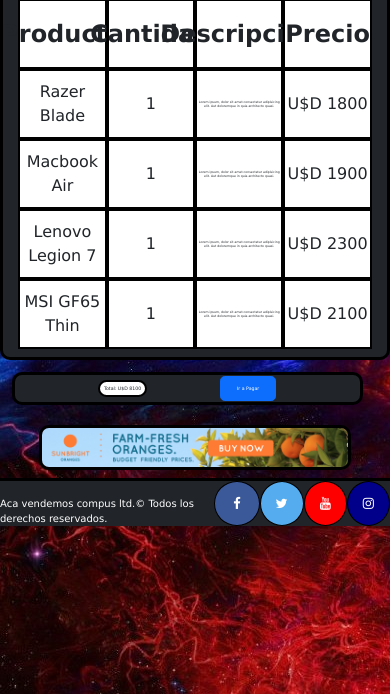
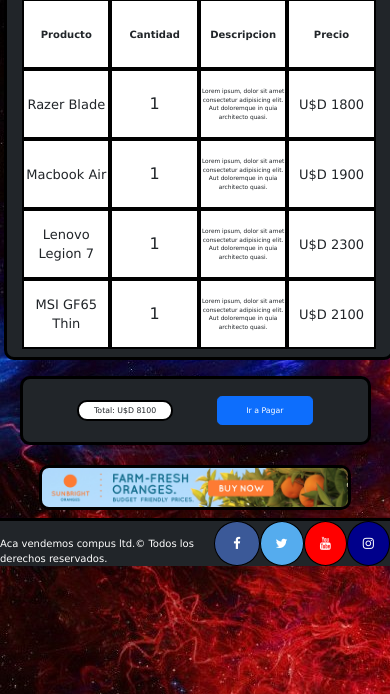
Before and after one commit to markmysler/Acavendemoscompusass, a website: page pages/carrito.html in a window 390 px wide. Shown: the part 150-844 px from the top of the page. Drawn offline with nearby package versions, Linux system fonts and the light colour scheme.

Commit message:
responsive sass

```diff
--- a/pages/carrito.html
+++ b/pages/carrito.html
@@ -80,10 +80,13 @@
                 <div class="descripcion4 descripciones">Lorem ipsum, dolor sit amet consectetur adipisicing elit. Aut doloremque in quia architecto quasi.</div>
             </div>
 
-            <div class="totalPagar">
-                <h4 class="total irAPagar">Total: U$D 8100</h4>
-                <button type="button" class="btn btn-primary btn-lg irAPagar">Ir a Pagar</button>
+            <div class="padreTotalPagar">
+                <div class="totalPagar">
+                    <h4 class="total irAPagar">Total: U$D 8100</h4>
+                    <button type="button" class="btn btn-primary btn-lg irAPagar">Ir a Pagar</button>
+                </div>
             </div>
+
     </main>
 
     <aside>
--- a/scss/partials/_carrito.scss
+++ b/scss/partials/_carrito.scss
@@ -15,6 +15,10 @@
     border-radius: $borderRadius;
 }
 
+.padreTotalPagar{
+    display: flex;
+    justify-content: center;
+}
 .total{
 border: $bordeNegro2px;
 border-radius: $borderRadius;
@@ -148,3 +152,56 @@
     font-size: x-large;
     font-weight: bold;
 }
+
+@media only screen and (max-width: 740px){
+    .titulos{
+        font-size: 3vw;
+    }
+    .descripciones{
+        font-size: 1.5vw;
+    }
+}
+
+@media screen and (max-width: 672px) and (min-width:468px){
+    .totalPagar{
+        height: 20%;
+    }
+    .irAPagar{
+        width: 25%;
+        font-size: 1.7vw;
+    }
+}
+
+@media screen and (max-width: 468px){
+    .totalPagar{
+        height: 35%;
+    }
+    .irAPagar{
+        width: 30%;
+        font-size: 2vw;
+    }
+    .total{
+        text-align: center;
+    }
+    .productosEnCarrito{
+        margin: 1%;
+    }
+    .descripciones{
+        font-size: 1.5vw;
+    }
+    .productos{
+        font-size: small;
+    }
+    .precios{
+        font-size: small;
+    }
+    .titulos{
+        font-size: smaller;
+    }
+}
+
+@media only screen and (max-width: 410px){
+    .titulos{
+        font-size: x-small;
+    }
+}
--- a/scss/partials/_formularioContacto.scss
+++ b/scss/partials/_formularioContacto.scss
@@ -19,3 +19,19 @@
     width: 100%;
     @extend .flexCenter;
 }
+
+@media screen and (max-width: 468px){
+    .formulario{
+        width: 95%;
+        font-size: small;
+    }
+    .form-control{
+        font-size: small;
+    }
+    .input-group-text{
+        font-size: small;
+    }
+    .form-select{
+        font-size: small;
+    }
+}
--- a/scss/partials/_soporteTecnico.scss
+++ b/scss/partials/_soporteTecnico.scss
@@ -19,3 +19,9 @@
     height: 20%;
     @extend .flexCenter;
 }
+
+@media screen and (max-width: 1000px){
+    .fotoConsulta{
+        height: 38vw;
+    }
+}
```
Also changed, not shown: css/prueba.css.
